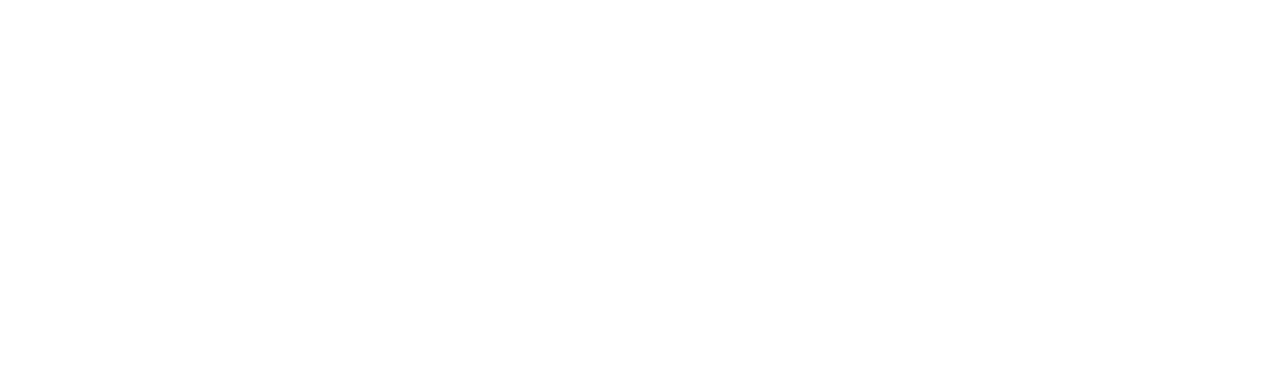
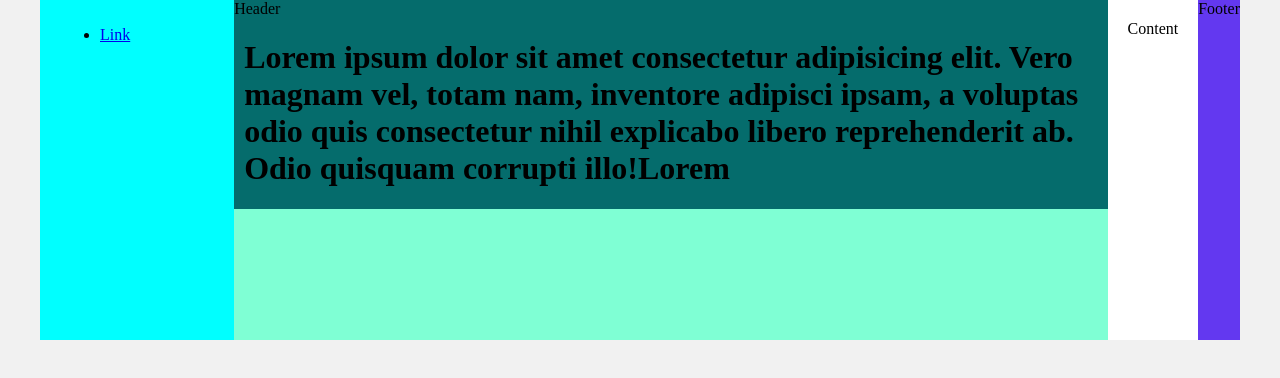
Before and after one commit to C4n2h4/desafiosDIO, a plain HTML site: page ClinicaVeterinaria/index.html in a window 1280 px wide. Drawn offline with Linux system fonts and the light colour scheme.

Commit message:
update02
Criação e distribuição das bases

```diff
--- /dev/null
+++ b/ClinicaVeterinaria/base.css
@@ -0,0 +1,43 @@
+html, body {
+    margin: 0;
+}
+body {
+    background-color: #f1f1f1;
+    display: flex;
+    justify-content: center;
+}
+
+.wrapper {
+    width: 1200px;
+    display: flex;
+    margin: 0 auto;
+    background-color: aquamarine;
+}
+.main {
+    display: flex;
+    flex-flow: column;
+    width: 85%;
+}
+.menu {
+    width: 15%;
+    background-color: aqua;
+    padding: 10px 20px 0px;
+}
+.header {
+    background-color: rgb(5, 108, 108);
+    min-height: 150px;
+}
+.content {
+    background-color: white;
+    min-height: 300px;
+    padding: 20px;
+}
+.footer {
+    background-color: rgb(99, 56, 240);
+    min-height: 150px;
+}
+
+h1{
+    font: 10px sans-serif rgb(141, 15, 15);
+    padding-left: 10px;
+}
--- a/ClinicaVeterinaria/index.html
+++ b/ClinicaVeterinaria/index.html
@@ -2,10 +2,42 @@
 <html lang="pt-br">
 <head>
     <meta charset="UTF-8">
+    <meta http-equiv="X-UA-Compatible" content="IE=edge">
     <meta name="viewport" content="width=device-width, initial-scale=1.0">
     <title>Clinica Veterinária Lambeijo</title>
+    <link rel="stylesheet" href="base.css">
 </head>
 <body>
+    <div class="wrapper">
+        <div class="menu">
+            <!-- aqui vai ser o menu -->
+            <ul>
+                <li><a href="#">Link</a></li>
+            </ul>
+        </div>
 
+        <div class="main">
+
+            <div class="header">
+                Header
+                <!--Aqui vai ser o Header-->
+                <h1>Lorem ipsum dolor sit amet consectetur adipisicing elit. Vero magnam vel, totam nam, inventore adipisci ipsam, a voluptas odio quis consectetur nihil explicabo libero reprehenderit ab. Odio quisquam corrupti illo!Lorem</h1>
+
+            </div>
+
+        </div>
+
+        <div class="content">
+            Content
+            <!-- Aqui vai ser o content-->
+
+        </div>
+
+        <div class="footer">
+            Footer
+            <!-- Aqui vai ser o footer-->
+
+        </div>
+    </div>
 </body>
 </html>
```
